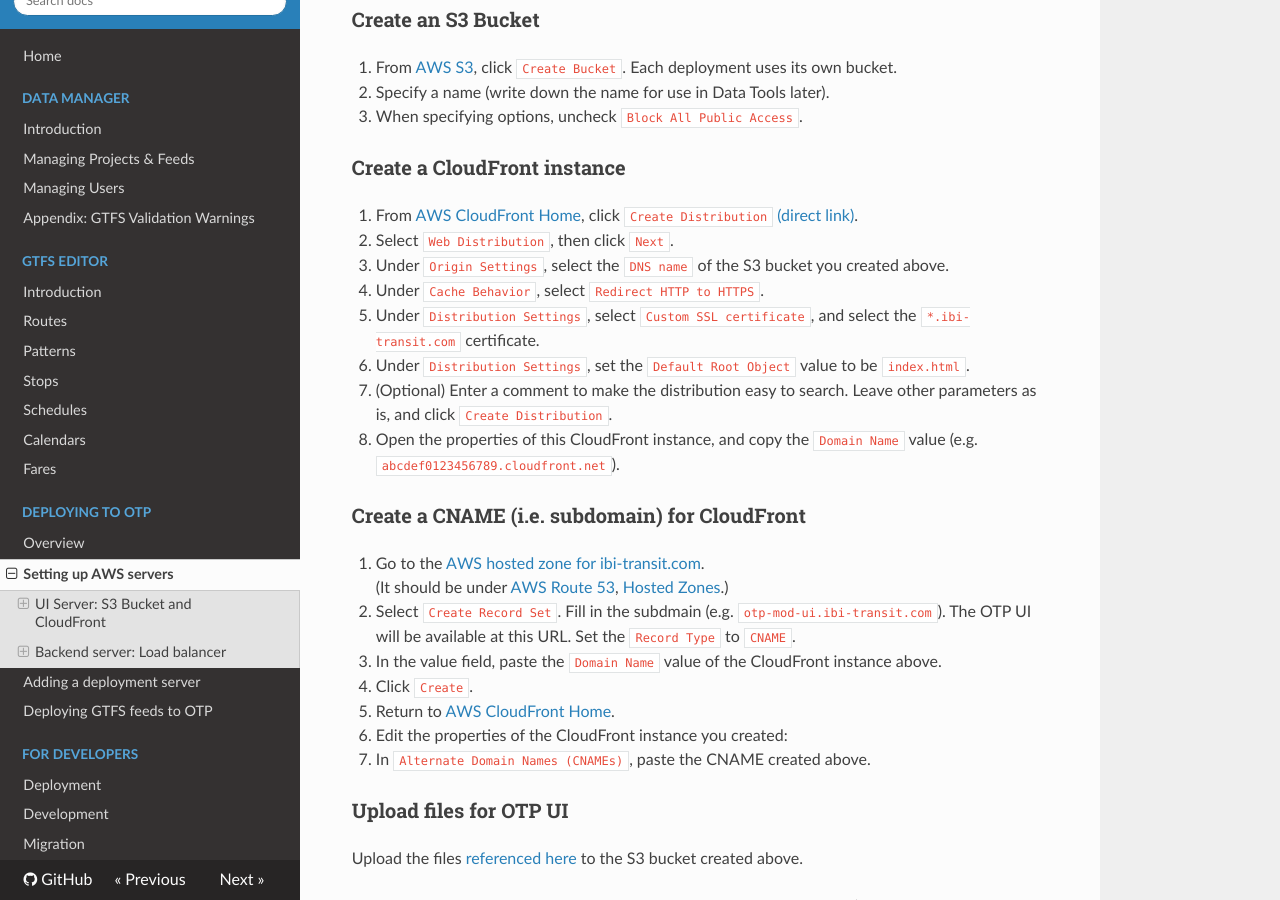
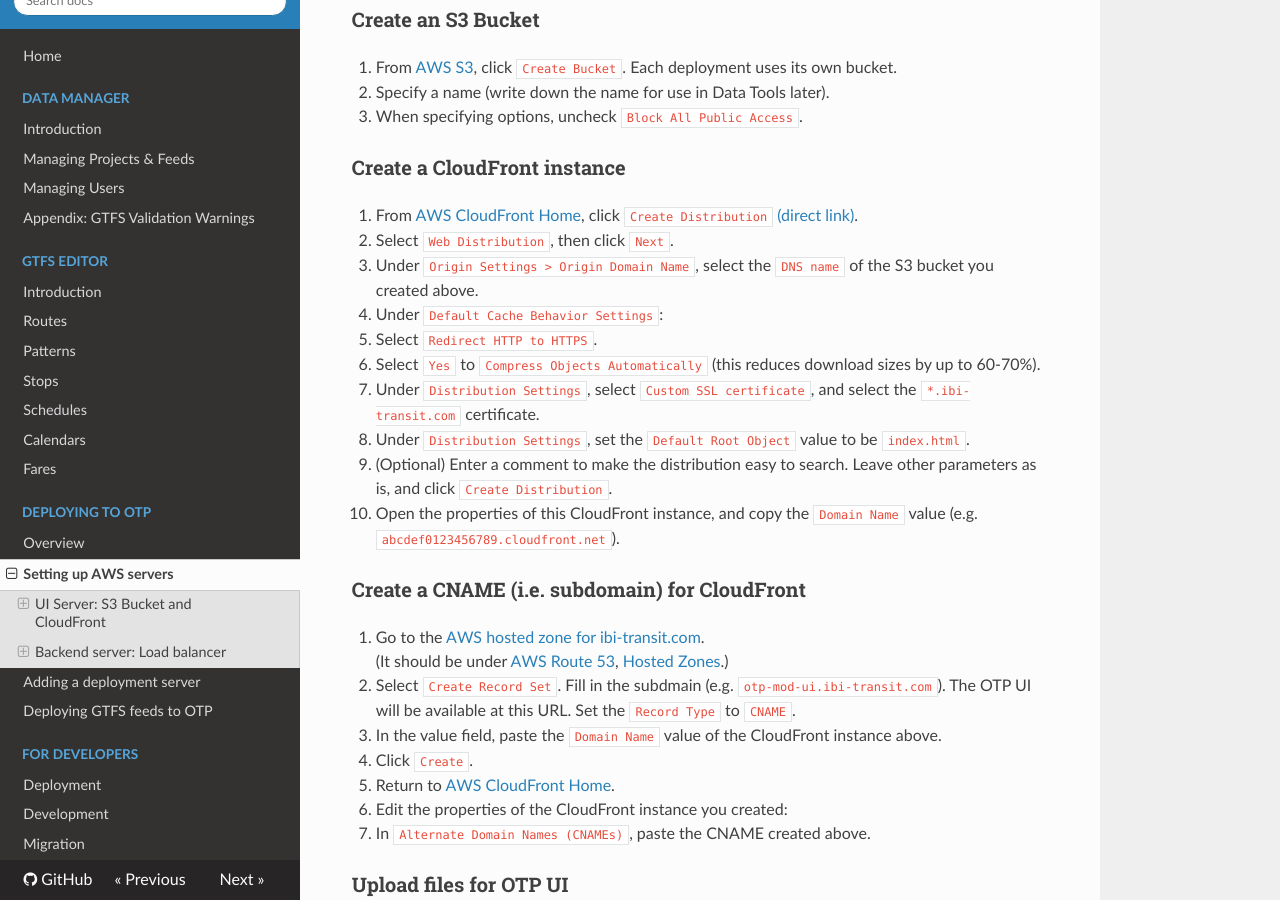
Before and after one commit to wtchen/datatools-ui, an MkDocs documentation site: the page built from docs/user/setting-up-aws-servers.md, in a window 1280 px wide and 900 px high, scrolled down 607 px. Built offline with MkDocs 1.6.1, drawn with Linux system fonts in a browser that asks for light colours; nearby versions of some CDN libraries; old or Windows-style settings are respelled for this version of MkDocs.

Commit message:
docs(AWS Cloudfront Setup): Update instructions to recommend compressing Cloudfront content.

```diff
--- a/docs/user/setting-up-aws-servers.md
+++ b/docs/user/setting-up-aws-servers.md
@@ -25,12 +25,14 @@
 
 1. From [AWS CloudFront Home](https://console.aws.amazon.com/cloudfront/home), click `Create Distribution` [(direct link)](https://console.aws.amazon.com/cloudfront/home?#create-distribution:).
 2. Select `Web Distribution`, then click `Next`.
-3. Under `Origin Settings`, select the `DNS name` of the S3 bucket you created above.
-4. Under `Cache Behavior`, select `Redirect HTTP to HTTPS`.
+3. Under `Origin Settings > Origin Domain Name`, select the `DNS name` of the S3 bucket you created above.
+4. Under `Default Cache Behavior Settings`:
+   1. Select `Redirect HTTP to HTTPS`.
+   2. Select `Yes` to `Compress Objects Automatically` (this reduces download sizes by up to 60-70%).
 5. Under `Distribution Settings`, select `Custom SSL certificate`, and select the `*.ibi-transit.com` certificate.
 6. Under `Distribution Settings`, set the `Default Root Object` value to be `index.html`.
 7. (Optional) Enter a comment to make the distribution easy to search. Leave other parameters as is, and click `Create Distribution`.
-8. Open the properties of this CloudFront instance, and copy the `Domain Name` value (e.g. `abcdef0123456789.cloudfront.net`).
+8.  Open the properties of this CloudFront instance, and copy the `Domain Name` value (e.g. `abcdef0123456789.cloudfront.net`).
 
 ### Create a CNAME (i.e. subdomain) for CloudFront
 
```
